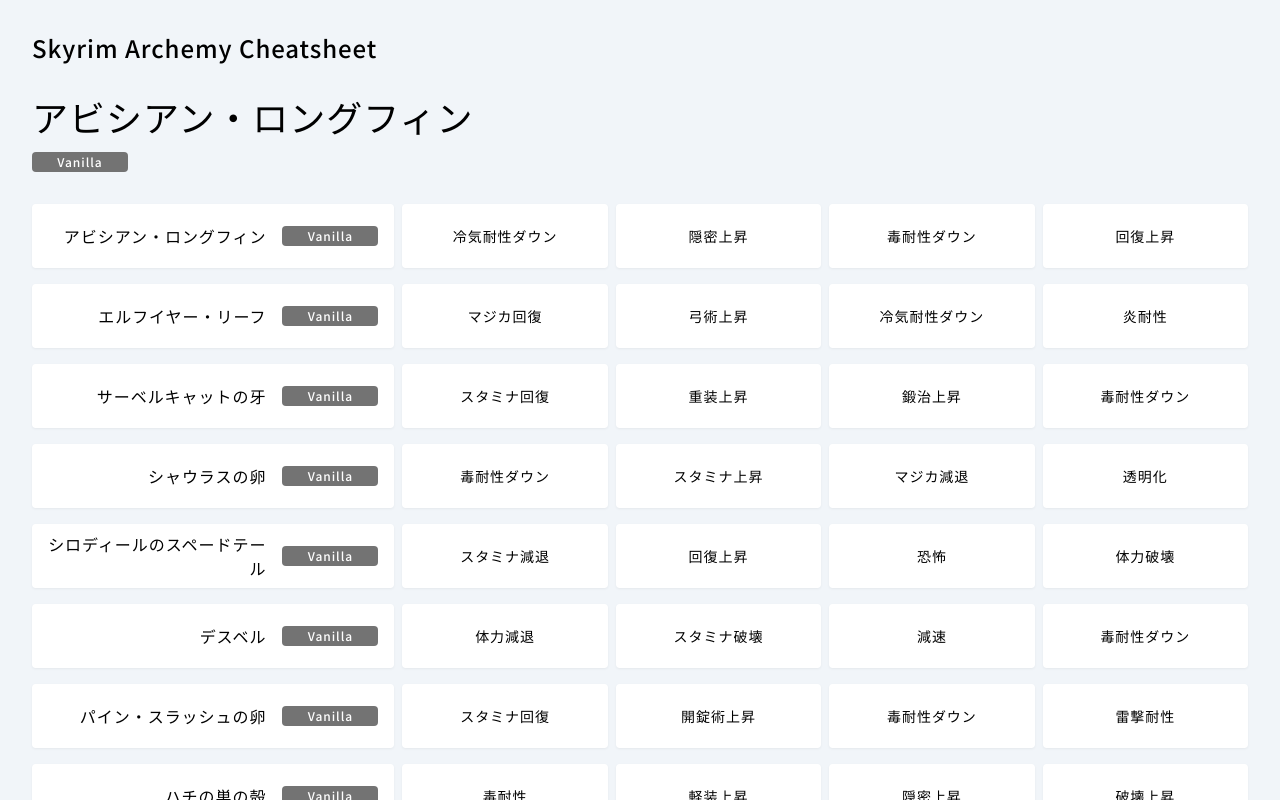
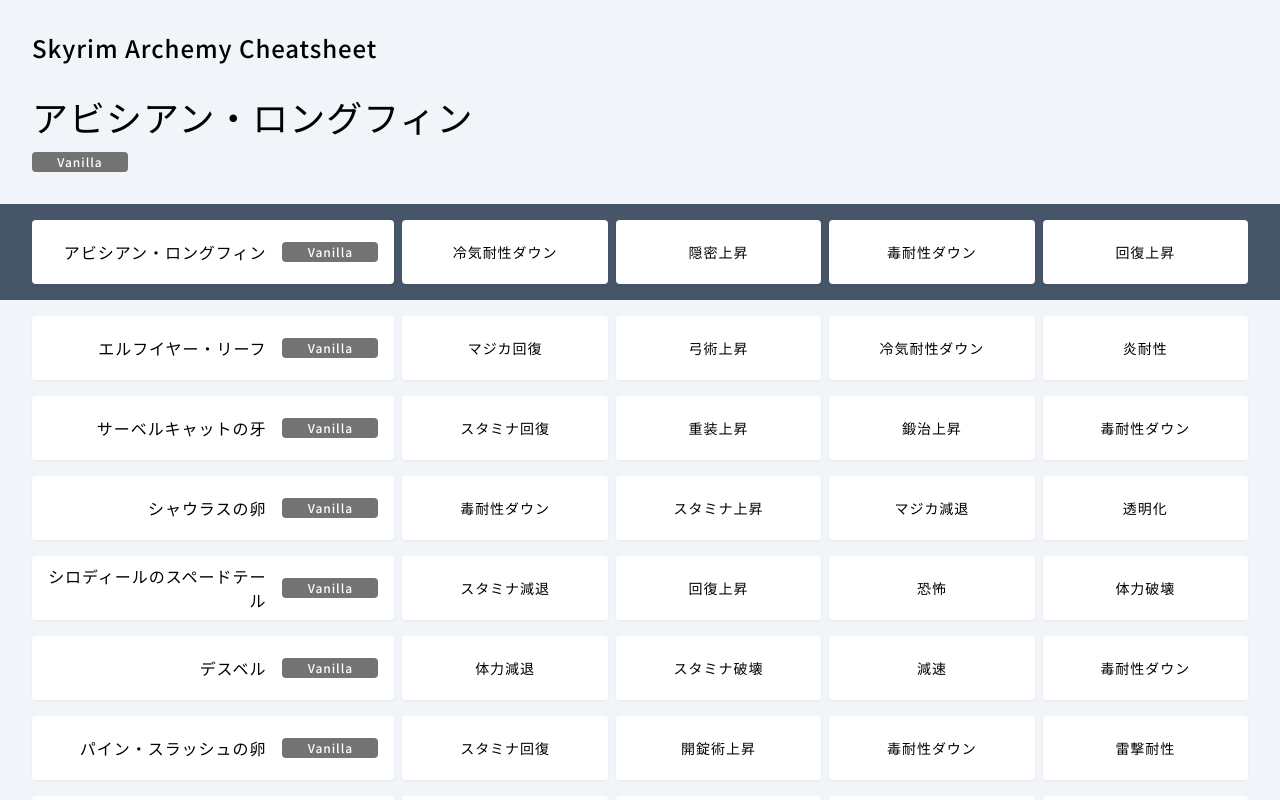
Before and after one commit to ykob/skyrim-alchemy-cheatsheet, a React (Vite) app: page /material/0 in a window 1280 px wide. Shown: the top 800 px of the page. Built offline with nearby package versions, Linux system fonts and the light colour scheme.

Commit message:
adjusted the all layout.

```diff
--- a/src/App.tsx
+++ b/src/App.tsx
@@ -2,8 +2,8 @@
 
 function App() {
   return (
-    <div className="px-4 pt-8 pb-16 bg-slate-100 lg:px-8">
-      <div className="flex mb-8">
+    <div className="pt-8 pb-16 bg-slate-100">
+      <div className="flex mb-8 px-4 lg:px-8">
         <h1 className="text-2xl">Skyrim Archemy Cheatsheet</h1>
       </div>
       <Outlet />
--- a/src/pages/home/index.tsx
+++ b/src/pages/home/index.tsx
@@ -2,7 +2,7 @@
 import { MaterialList } from '../../components/features/material-list/MaterialList'
 
 export const PageHome = function() {
-  return <div>
+  return <div className='px-4 lg:px-8'>
     <MaterialList materials={materials} />
   </div>
 }
--- a/src/pages/material/index.tsx
+++ b/src/pages/material/index.tsx
@@ -2,6 +2,7 @@
 import { materials as dataMaterials } from '../../data'
 import { MaterialContent } from '../../components/features/material-content/MaterialContent'
 import { MaterialList } from '../../components/features/material-list/MaterialList'
+import { StickyBar } from '../../components/ui-parts'
 
 export const PageMaterial = function () {
   const { id } = useParams()
@@ -25,12 +26,17 @@
   return (
     <>
       <MaterialContent
-        className="mb-8"
+        className="mb-8 px-4 lg:px-8"
         name={data.name}
         effectIds={data.effectIds}
         category={data.category}
       />
-      <MaterialList materials={[thisMaterial!, ...materials]} />
+      <StickyBar className="mb-4">
+        <MaterialList materials={[thisMaterial!]} />
+      </StickyBar>
+      <div className="px-4 lg:px-8">
+        <MaterialList materials={materials} />
+      </div>
     </>
   )
 }
```
